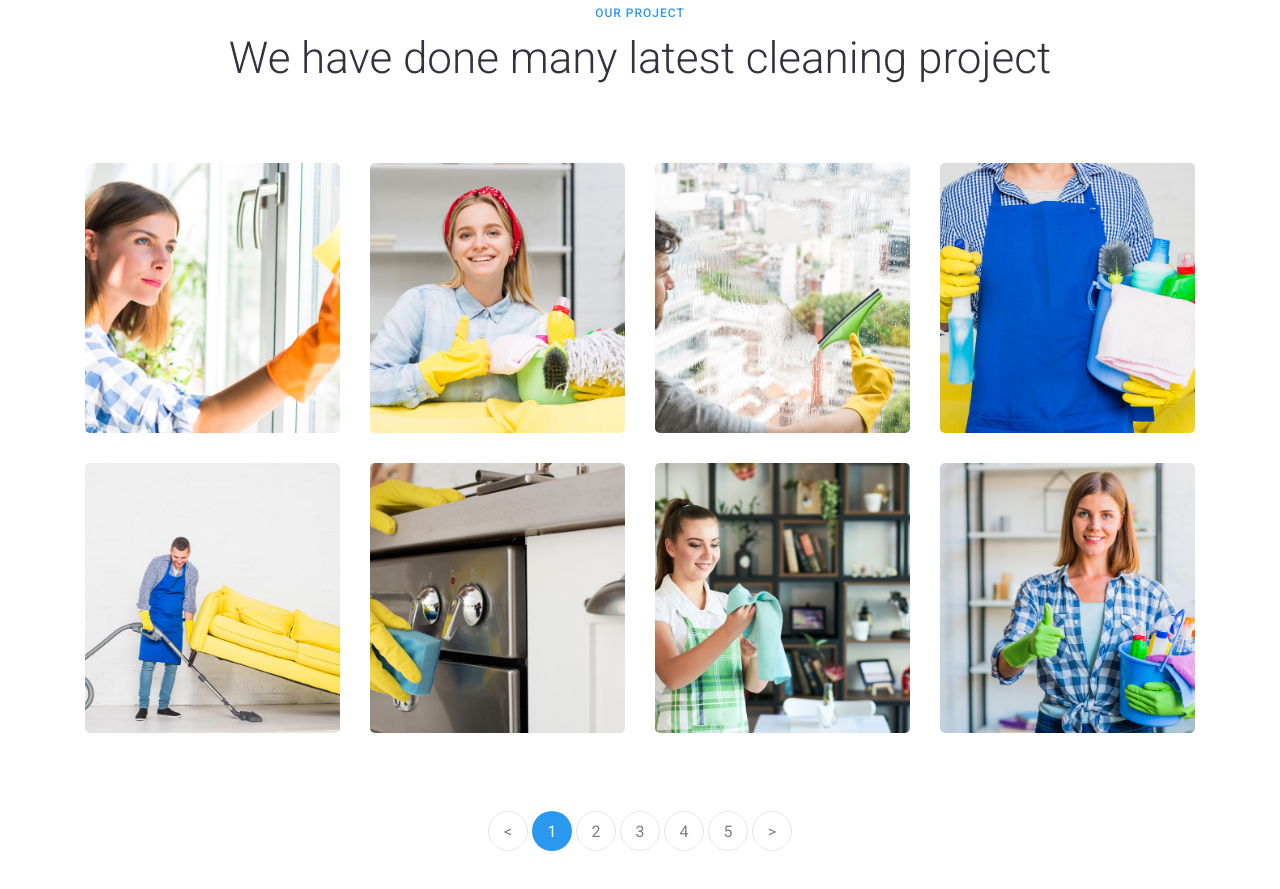
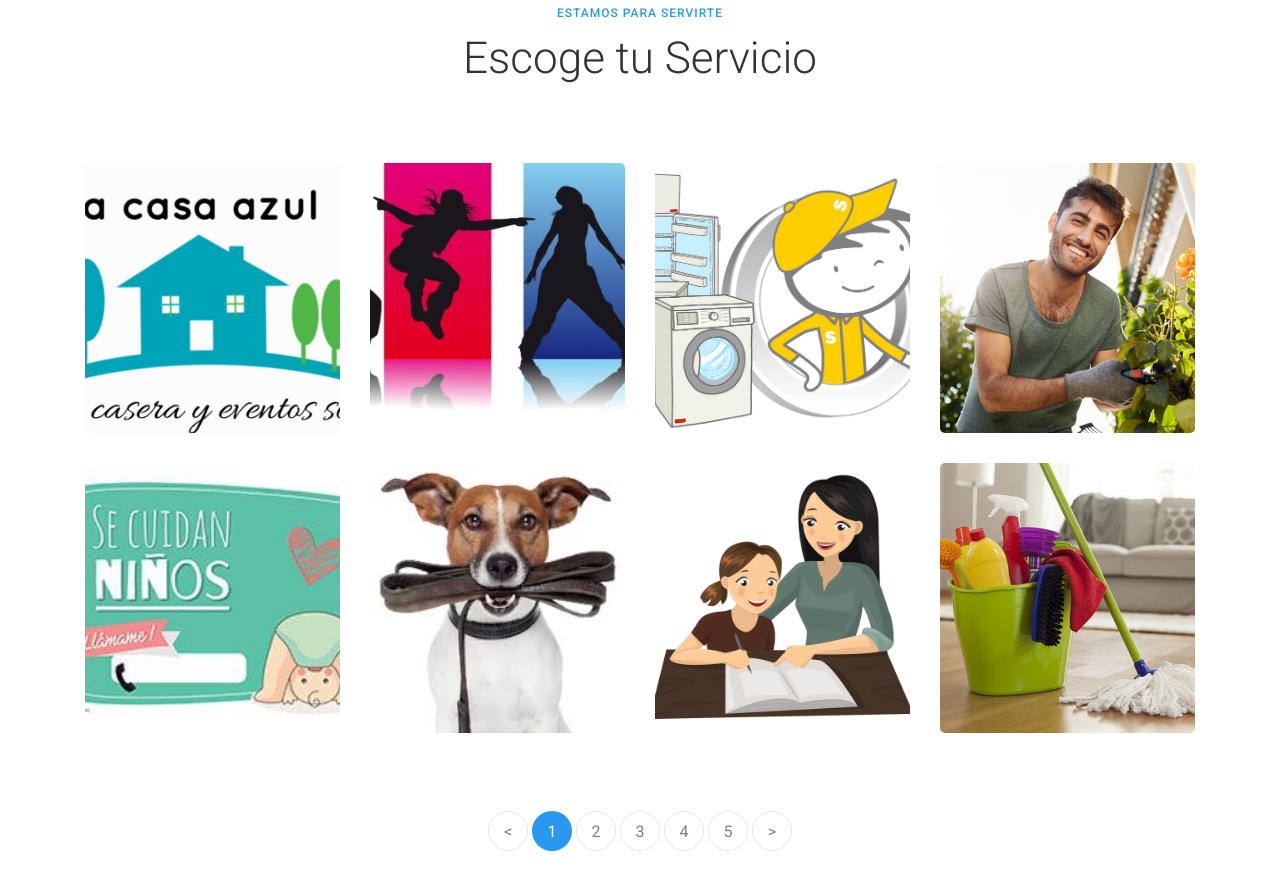
Before and after one commit to Kalystee/ProyectoDAWS, a website: page public/portfolio.html in a window 1280 px wide. Shown: the part 637-1526 px from the top of the page. Drawn offline with Linux system fonts and the light colour scheme; some packages are replaced by stand-ins of ours; no server answers.

Commit message:
Update portfolio.html
Se modificó para arreglar error de servicios. Se pusieron las imagenes correctas y el texto correcto.
Redirecciona correctamente a multipleServices.html y manda valor en URL para filtrar servicios

```diff
--- a/public/portfolio.html
+++ b/public/portfolio.html
@@ -64,7 +64,7 @@
         <div class="row no-gutters slider-text align-items-end">
           <div class="col-md-9 ftco-animate pb-5">
           	<p class="breadcrumbs mb-2"><span class="mr-2"><a href="index.html">Home <i class="fa fa-chevron-right"></i></a></span> <span>Portfolio <i class="fa fa-chevron-right"></i></span></p>
-            <h1 class="mb-0 bread">Portfolio</h1>
+            <h1 class="mb-0 bread">Lista de servicios</h1>
           </div>
         </div>
       </div>
@@ -74,104 +74,104 @@
 			<div class="container">
 				<div class="row justify-content-center pb-5 mb-3">
           <div class="col-md-12 heading-section  text-center ftco-animate">
-          	<span class="subheading">Our Project</span>
-            <h2>We have done many latest cleaning project</h2>
+          	<span class="subheading">Estamos para servirte</span>
+            <h2>Escoge tu Servicio</h2>
           </div>
         </div>
 				<div class="row">
           <div class="col-md-6 col-lg-3 ftco-animate">
-            <div class="work img d-flex align-items-center" style="background-image: url(images/work-1.jpg);">
-            	<a href="images/work-1.jpg" class="icon image-popup d-flex justify-content-center align-items-center">
+            <div class="work img d-flex align-items-center" style="background-image: url(images/comida_principal.jpg);">
+            	<a href="images/comida_principal.jpg" class="icon image-popup d-flex justify-content-center align-items-center">
 	    					<span class="fa fa-expand"></span>
 	    				</a>
             	<div class="desc w-100 px-4 text-center pt-5 mt-5">
 	              <div class="text w-100 mb-3 mt-4">
-	              	<h2><a href="work-single.html">House Cleaning</a></h2>
+	              	<h2><a href="multipleServices.html?value=comida">Comida</a></h2>
 	              </div>
               </div>
             </div>
           </div>
           <div class="col-md-6 col-lg-3 ftco-animate">
-            <div class="work img d-flex align-items-center" style="background-image: url(images/work-2.jpg);">
-            	<a href="images/work-2.jpg" class="icon image-popup d-flex justify-content-center align-items-center">
+            <div class="work img d-flex align-items-center" style="background-image: url(images/baile_principal.jpg);">
+            	<a href="images/baile_principal.jpg" class="icon image-popup d-flex justify-content-center align-items-center">
 	    					<span class="fa fa-expand"></span>
 	    				</a>
             	<div class="desc w-100 px-4 text-center pt-5 mt-5">
 	              <div class="text w-100 mb-3 mt-4">
-	              	<h2><a href="work-single.html">Window Cleaning</a></h2>
+	              	<h2><a href="multipleServices.html?value=baile">Clases de Baile</a></h2>
 	              </div>
               </div>
             </div>
           </div>
           <div class="col-md-6 col-lg-3 ftco-animate">
-            <div class="work img d-flex align-items-center" style="background-image: url(images/work-3.jpg);">
-            	<a href="images/work-3.jpg" class="icon image-popup d-flex justify-content-center align-items-center">
+            <div class="work img d-flex align-items-center" style="background-image: url(images/electro_principal.jpg);">
+            	<a href="images/electro_principal.jpg" class="icon image-popup d-flex justify-content-center align-items-center">
 	    					<span class="fa fa-expand"></span>
 	    				</a>
             	<div class="desc w-100 px-4 text-center pt-5 mt-5">
 	              <div class="text w-100 mb-3 mt-4">
-	              	<h2><a href="work-single.html">Pool Cleaning</a></h2>
+	              	<h2><a href="multipleServices.html?value=electro">Técnicos electronicos</a></h2>
 	              </div>
               </div>
             </div>
           </div>
           <div class="col-md-6 col-lg-3 ftco-animate">
-            <div class="work img d-flex align-items-center" style="background-image: url(images/work-4.jpg);">
-            	<a href="images/work-4.jpg" class="icon image-popup d-flex justify-content-center align-items-center">
+            <div class="work img d-flex align-items-center" style="background-image: url(images/jardineria_principal.jpg);">
+            	<a href="images/jardineria_principal.jpg" class="icon image-popup d-flex justify-content-center align-items-center">
 	    					<span class="fa fa-expand"></span>
 	    				</a>
             	<div class="desc w-100 px-4 text-center pt-5 mt-5">
 	              <div class="text w-100 mb-3 mt-4">
-	              	<h2><a href="work-single.html">Office Cleaning</a></h2>
+	              	<h2><a href="multipleServices.html?value=jardineria">Jardinería</a></h2>
 	              </div>
               </div>
             </div>
           </div>
 
           <div class="col-md-6 col-lg-3 ftco-animate">
-            <div class="work img d-flex align-items-center" style="background-image: url(images/work-5.jpg);">
-            	<a href="images/work-5.jpg" class="icon image-popup d-flex justify-content-center align-items-center">
+            <div class="work img d-flex align-items-center" style="background-image: url(images/niñera_principal.jpg);">
+            	<a href="images/niñera_principal.jpg" class="icon image-popup d-flex justify-content-center align-items-center">
 	    					<span class="fa fa-expand"></span>
 	    				</a>
             	<div class="desc w-100 px-4 text-center pt-5 mt-5">
 	              <div class="text w-100 mb-3 mt-4">
-	              	<h2><a href="work-single.html">Carpet Cleaning</a></h2>
+	              	<h2><a href="multipleServices.html?value=ninera">Niñeras</a></h2>
 	              </div>
               </div>
             </div>
           </div>
           <div class="col-md-6 col-lg-3 ftco-animate">
-            <div class="work img d-flex align-items-center" style="background-image: url(images/work-6.jpg);">
-            	<a href="images/work-6.jpg" class="icon image-popup d-flex justify-content-center align-items-center">
+            <div class="work img d-flex align-items-center" style="background-image: url(images/perros_principal.jpg);">
+            	<a href="images/perros_principal.jpg" class="icon image-popup d-flex justify-content-center align-items-center">
 	    					<span class="fa fa-expand"></span>
 	    				</a>
             	<div class="desc w-100 px-4 text-center pt-5 mt-5">
 	              <div class="text w-100 mb-3 mt-4">
-	              	<h2><a href="work-single.html">Garden Cleaning</a></h2>
+	              	<h2><a href="multipleServices.html?value=perros">Servicio para Mascotas</a></h2>
 	              </div>
               </div>
             </div>
           </div>
           <div class="col-md-6 col-lg-3 ftco-animate">
-            <div class="work img d-flex align-items-center" style="background-image: url(images/work-7.jpg);">
-            	<a href="images/work-7.jpg" class="icon image-popup d-flex justify-content-center align-items-center">
+            <div class="work img d-flex align-items-center" style="background-image: url(images/tutorias_principal.jpg);">
+            	<a href="images/tutorias_principal.jpg" class="icon image-popup d-flex justify-content-center align-items-center">
 	    					<span class="fa fa-expand"></span>
 	    				</a>
             	<div class="desc w-100 px-4 text-center pt-5 mt-5">
 	              <div class="text w-100 mb-3 mt-4">
-	              	<h2><a href="work-single.html">Carpet Cleaning</a></h2>
+	              	<h2><a href="multipleServices.html?value=tutorias">Clases Particulares</a></h2>
 	              </div>
               </div>
             </div>
           </div>
-          <div class="col-md-6 col-lg-3 ftco-animate">
-            <div class="work img d-flex align-items-center" style="background-image: url(images/work-8.jpg);">
-            	<a href="images/work-8.jpg" class="icon image-popup d-flex justify-content-center align-items-center">
+          <div class="col-md-6 col-lg-3 ftco-animate" >
+            <div class="work img d-flex align-items-center" style="background-image: url(images/limpieza_principal.jpg);">
+            	<a href="images/limpieza_principal.jpg" class="icon image-popup d-flex justify-content-center align-items-center">
 	    					<span class="fa fa-expand"></span>
 	    				</a>
             	<div class="desc w-100 px-4 text-center pt-5 mt-5">
 	              <div class="text w-100 mb-3 mt-4">
-	              	<h2><a href="work-single.html">Pool Cleaning</a></h2>
+	              	<h2><a href="multipleServices.html?value=limpieza">Limpieza</a></h2>
 	              </div>
               </div>
             </div>
```
